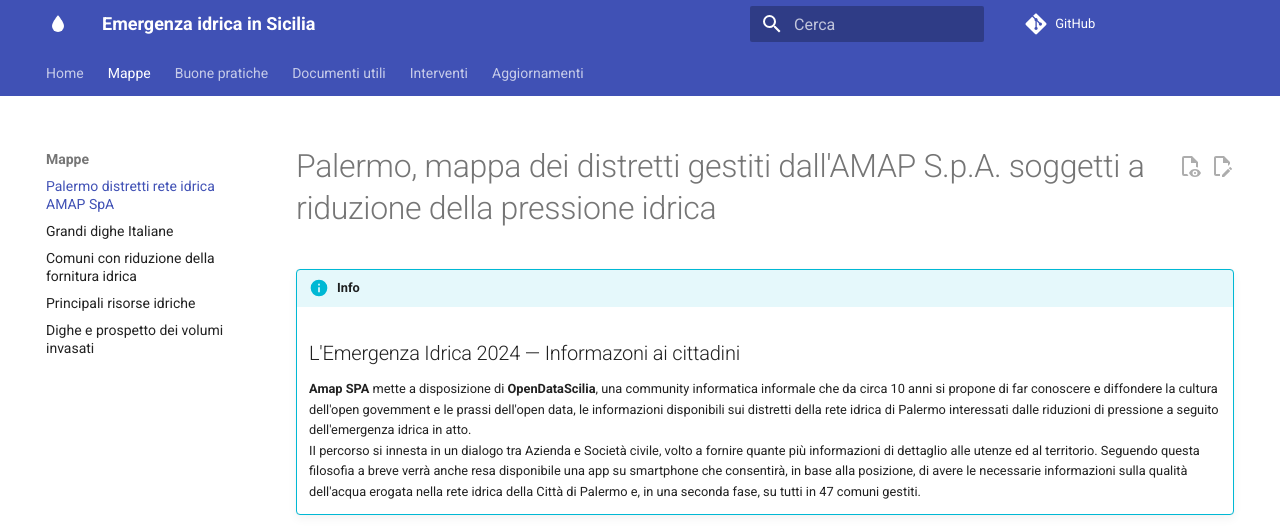
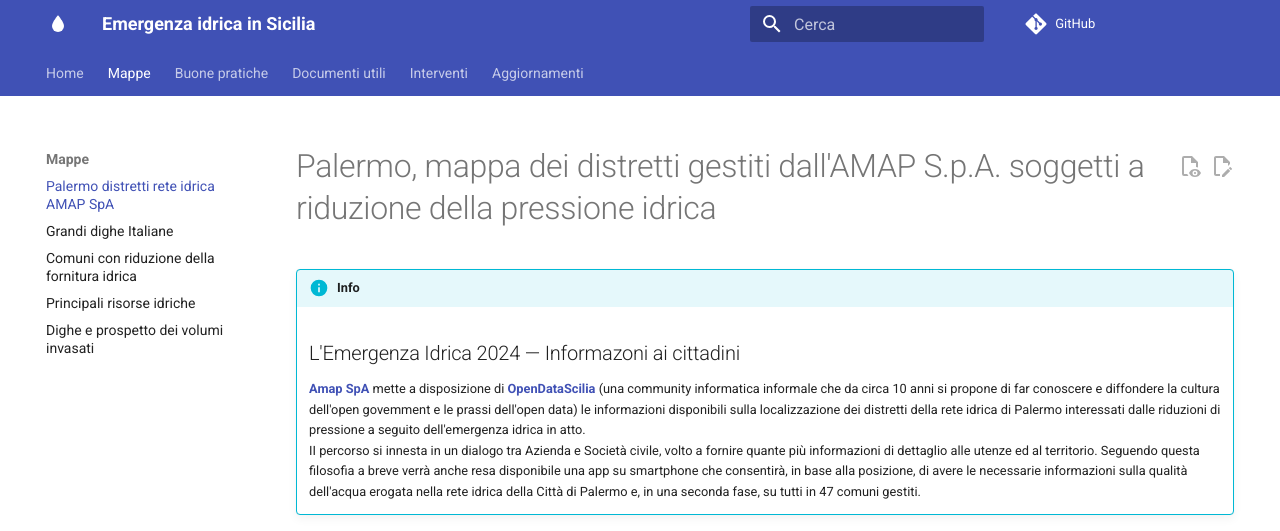
Before and after one commit to opendatasicilia/emergenza-idrica-sicilia, an MkDocs documentation site: the page built from docs/mappe/distretti_pa/index.md, in a window 1280 px wide and 900 px high, cut to the strip 0-531 px from the top of the window. Built offline with MkDocs 1.6.1 and Material for MkDocs 9.7.7, drawn with Linux system fonts in a browser that asks for light colours; comment, search, counter and statistics services are not loaded.

Commit message:
Update index.md

```diff
--- a/docs/mappe/distretti_pa/index.md
+++ b/docs/mappe/distretti_pa/index.md
@@ -11,7 +11,7 @@ description: Palermo, mappa dei distretti gestiti dall'AMAP S.p.A. soggetti a ri
 !!! info
 
     ## L'Emergenza Idrica 2024 — Informazoni ai cittadini
-	**Amap SPA** mette a disposizione di **OpenDataScilia**, una community informatica informale che da circa 10 anni si propone di far conoscere e diffondere la cultura dell'open govemment e le prassi dell'open data, le informazioni disponibili sui distretti della rete idrica di Palermo interessati dalle riduzioni di pressione a seguito dell'emergenza idrica in atto.<br>
+	[**Amap SpA**](https://www.amapspa.it/it/azienda/) mette a disposizione di [**OpenDataScilia**](https://opendatasicilia.it/) (una community informatica informale che da circa 10 anni si propone di far conoscere e diffondere la cultura dell'open govemment e le prassi dell'open data) le informazioni disponibili sulla localizzazione dei distretti della rete idrica di Palermo interessati dalle riduzioni di pressione a seguito dell'emergenza idrica in atto.<br>
 	II percorso si innesta in un dialogo tra Azienda e Società civile, volto a fornire quante più informazioni di dettaglio alle utenze ed al territorio.
 	Seguendo questa filosofia a breve verrà anche resa disponibile una app su smartphone che consentirà, in base alla posizione, di avere le necessarie informazioni sulla qualità dell'acqua erogata nella rete idrica della Città di Palermo e, in una seconda fase, su tutti in 47 comuni gestiti.
 
```
